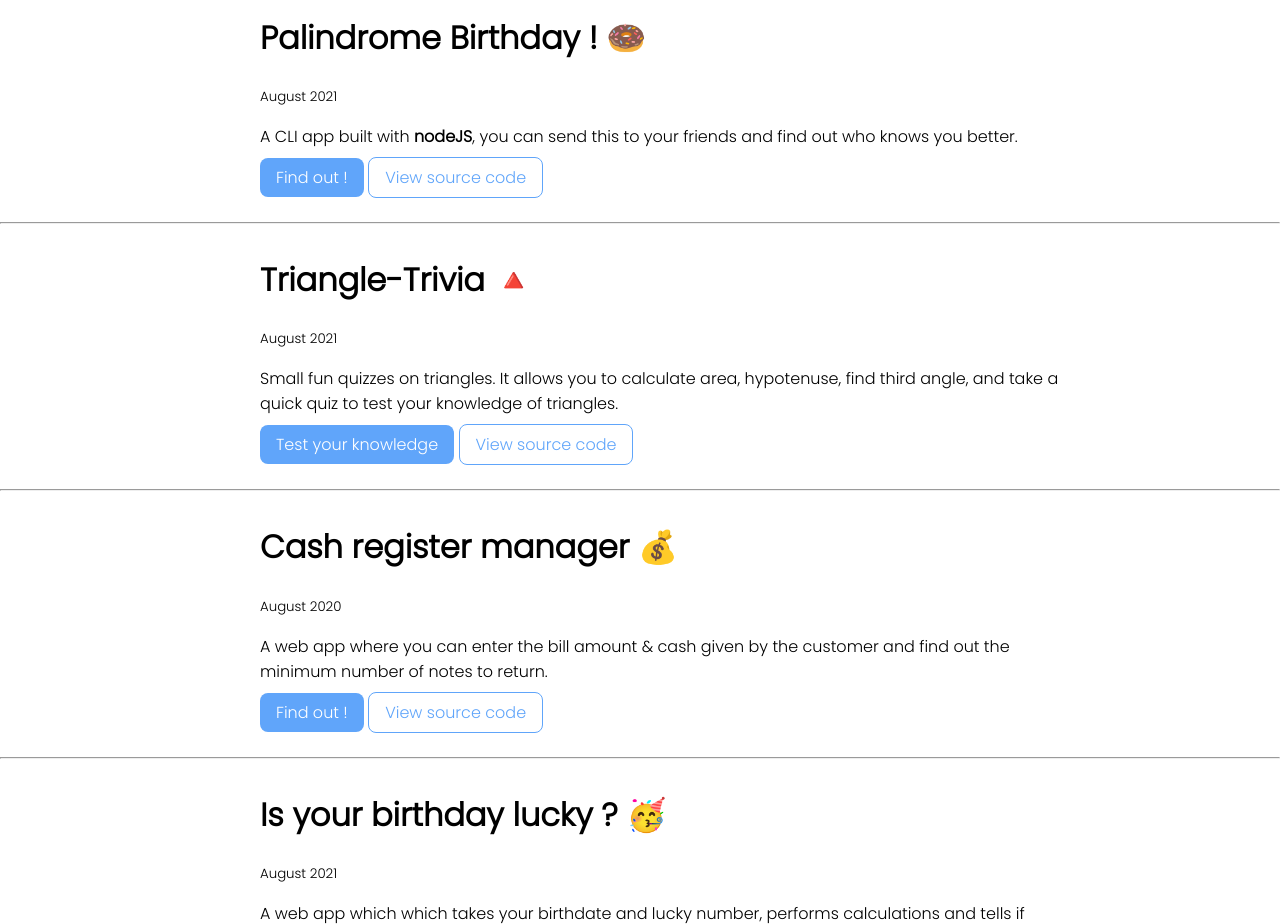
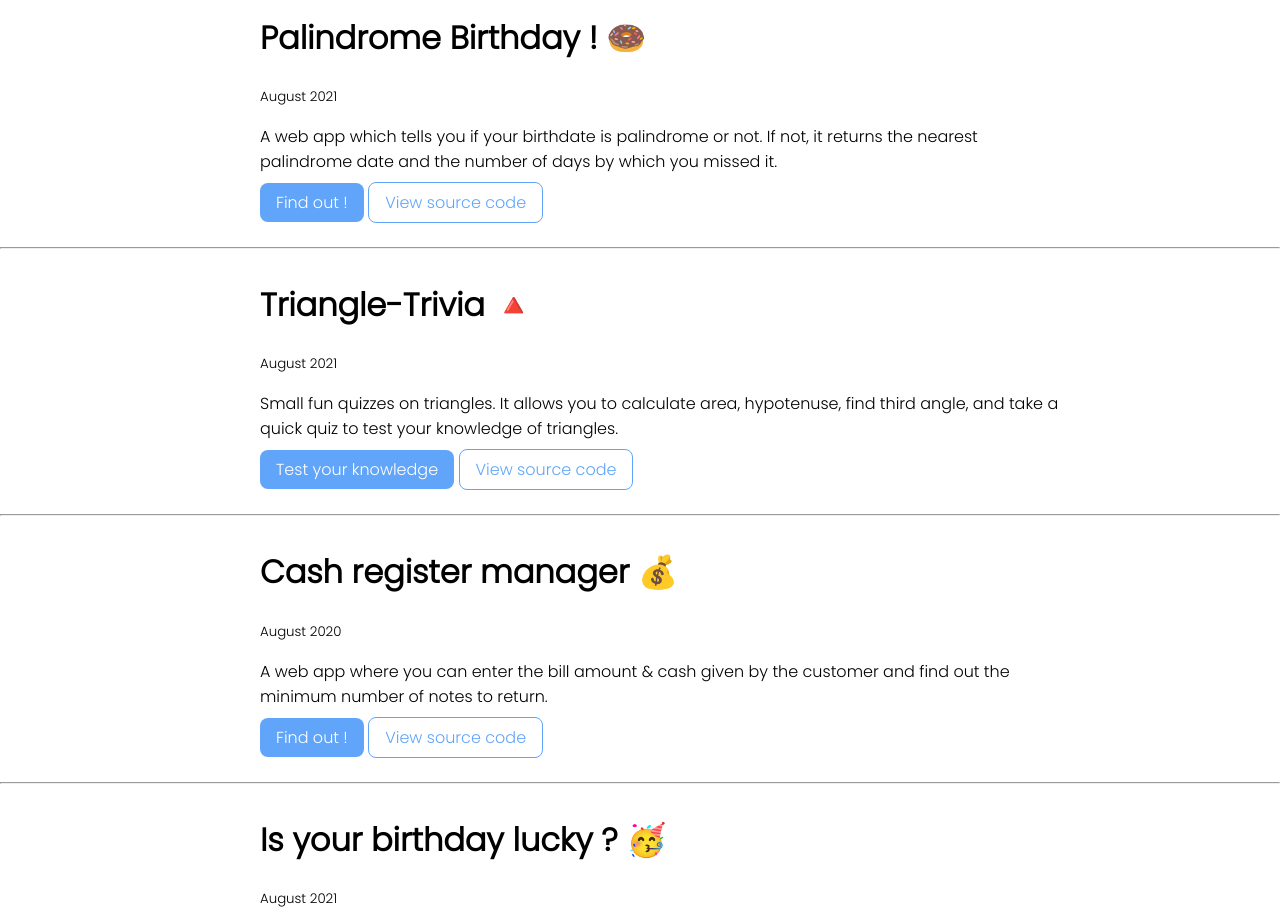
Before and after one commit to thenorthkun/Dhruv-Portfolio, a plain HTML site: page Projects.html in a window 1280 px wide. Shown: the part 840-1764 px from the top of the page. Drawn offline with Linux system fonts and the light colour scheme.

Commit message:
Update Projects.html

```diff
--- a/Projects.html
+++ b/Projects.html
@@ -51,7 +51,7 @@
             <div class="container-center">
                 <h1>Palindrome Birthday ! 🍩</h1>
                 <small>August 2021</small>
-                <p>A CLI app built with <strong>nodeJS</strong>, you can send this to your friends and find out who knows you better.</p>
+                <p>A web app which tells you if your birthdate is palindrome or not. If not, it returns the nearest palindrome date and the number of days by which you missed it.</p>
 
                 <a class="First-link"href="https://palindrome-birthdaylvl0.netlify.app">Find out !</a>
                 <a class="Second-link"href="https://github.com/Dhruv-VINT/Palindrome-Birthday">View source code</a>
```
